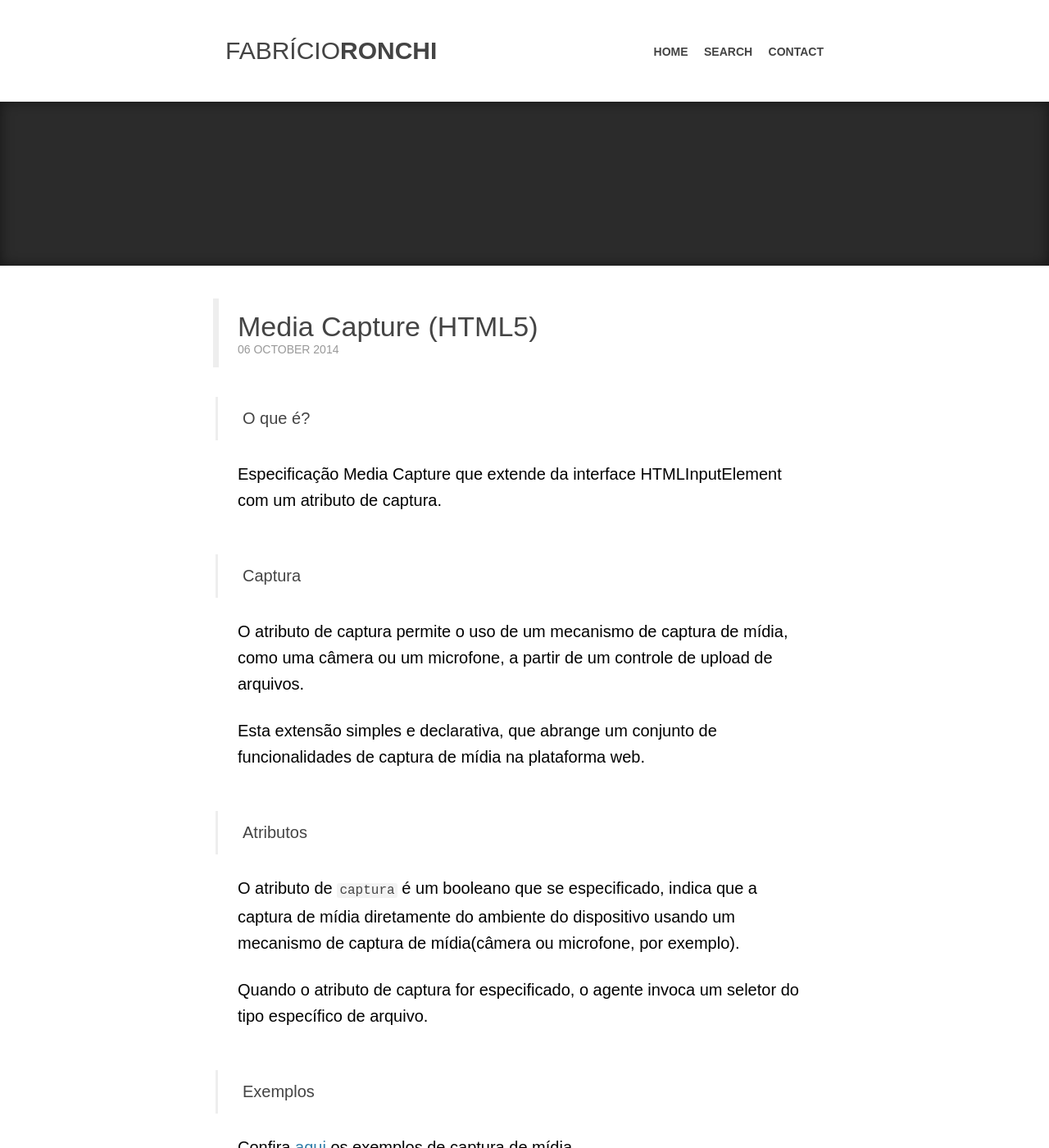
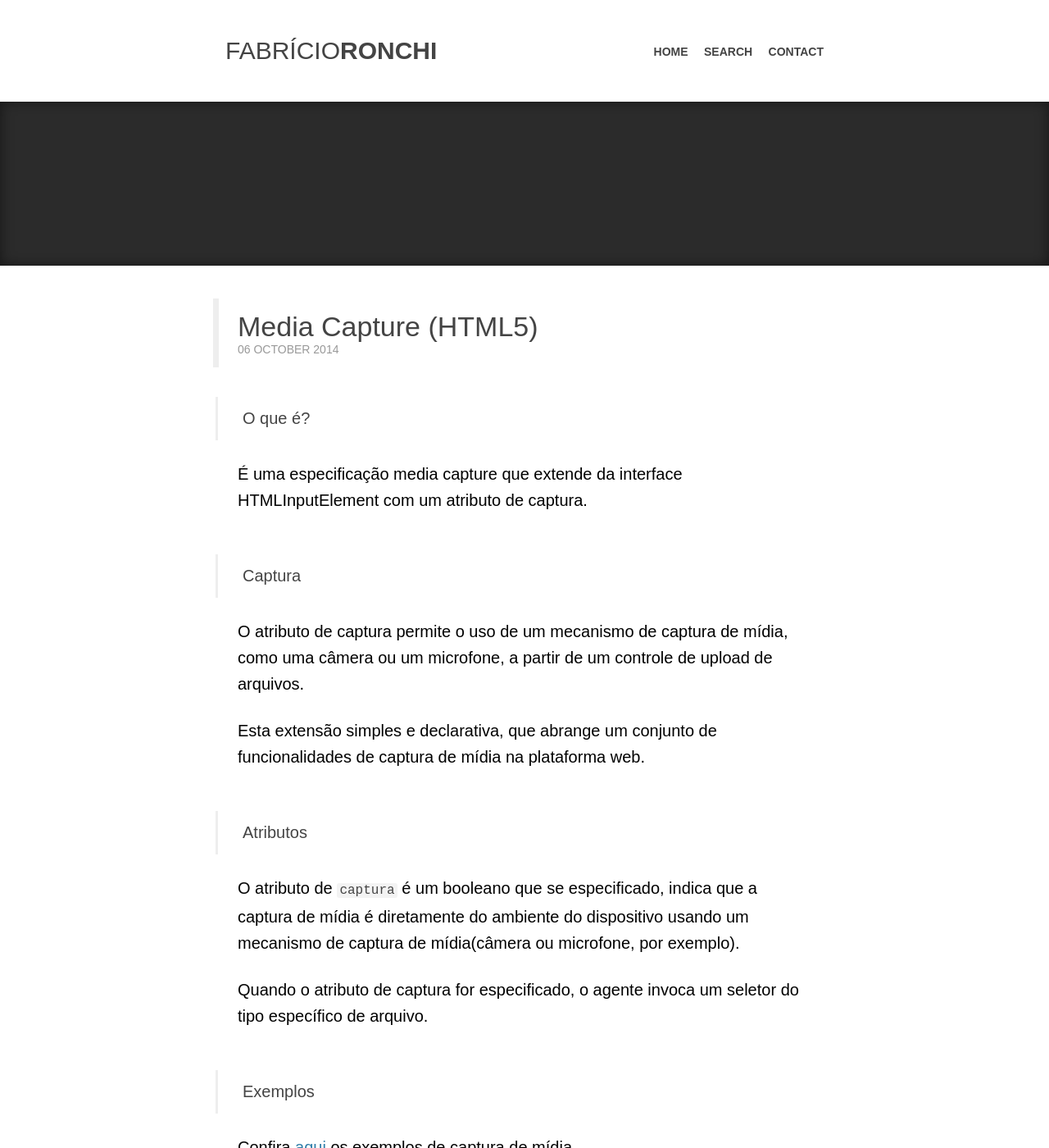
Before and after one commit to fabriciomrkonell/fabriciomrkonell, a Jekyll site: the page built from _posts/2014-10-06-media-capture-html5.markdown, in a window 1280 px wide and 1400 px high. Shown: the whole window at 82% size. Built offline with Jekyll 4.4.1, drawn with Linux system fonts in a browser that asks for light colours; some web fonts are replaced; Markdown is read by kramdown in place of the engine named in the settings; comment, search, counter and statistics services are not loaded; some of the changed lines change nothing that is shown.

Commit message:
New Post

```diff
--- a/_posts/2014-10-06-media-capture-html5.markdown
+++ b/_posts/2014-10-06-media-capture-html5.markdown
@@ -6,7 +6,7 @@ categories: Blog
 ---
 
 <h3>O que é?</h3>
-Especificação Media Capture que extende da interface HTMLInputElement com um atributo de captura.
+É uma especificação media capture que extende da interface HTMLInputElement com um atributo de captura.
 
 <h3>Captura</h3>
 O atributo de captura permite o uso de um mecanismo de captura de mídia, como uma câmera ou um microfone, a partir de um controle de upload de arquivos.
@@ -14,12 +14,12 @@ O atributo de captura permite o uso de um mecanismo de captura de mídia, como u
 Esta extensão simples e declarativa, que abrange um conjunto de funcionalidades de captura de mídia na plataforma web.
 
 <h3>Atributos</h3>
-O atributo de <code>captura</code> é um booleano que se especificado, indica que a captura de mídia diretamente do ambiente do dispositivo usando um mecanismo de captura de mídia(câmera ou microfone, por exemplo).
+O atributo de <code>captura</code> é um booleano que se especificado, indica que a captura de mídia é diretamente do ambiente do dispositivo usando um mecanismo de captura de mídia(câmera ou microfone, por exemplo).
 
 Quando o atributo de captura for especificado, o agente invoca um seletor do tipo específico de arquivo.
 
 <h3>Exemplos</h3>
 
-Confira <a href="http://media-capture-app.herokuapp.com/" target="blank">aqui</a> os exemplos de captura de mídia.
+Confira <a href="http://media-capture-app.herokuapp.com/">aqui</a> os exemplos de captura de mídia.
 
 Qualquer dúvida, chama aí no <a href="https://twitter.com/realronchi" target="blank">Twitter</a>!
```
